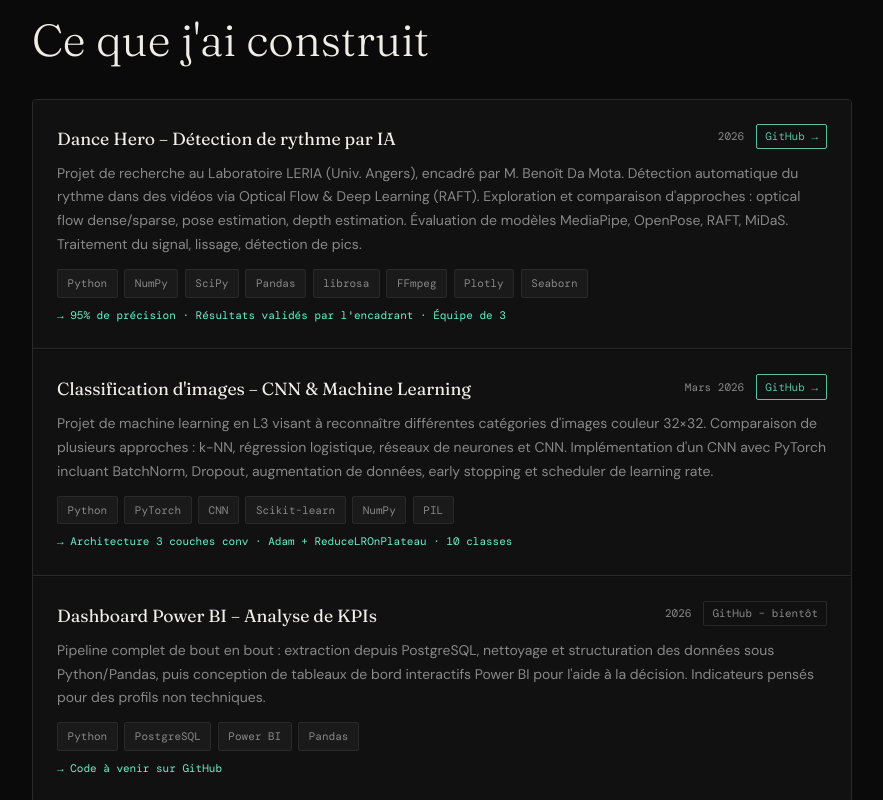
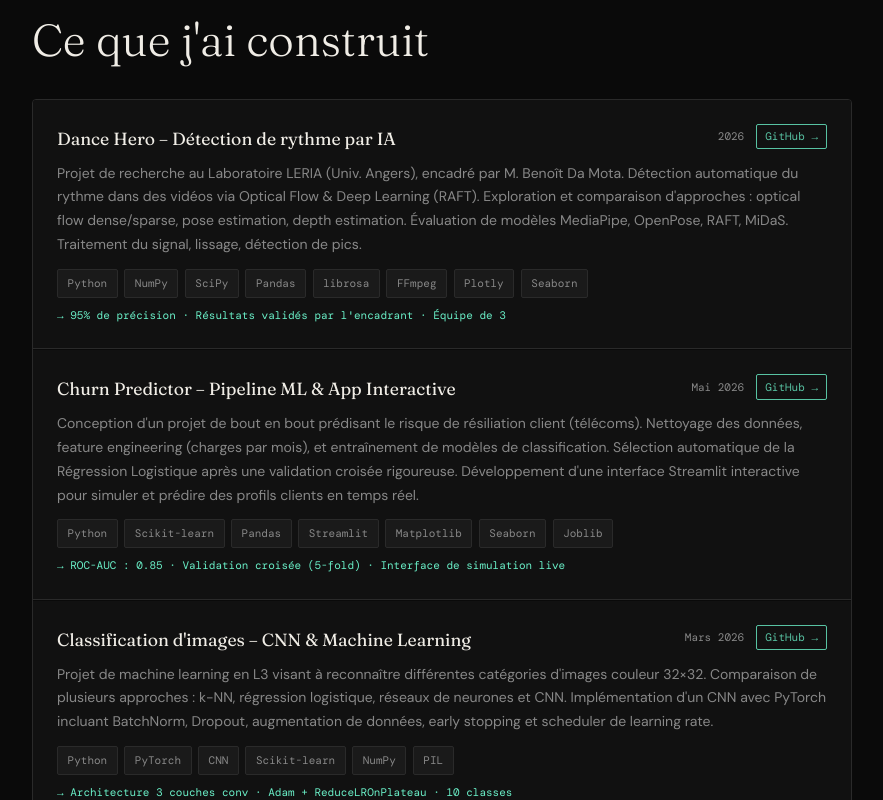
Before and after one commit to Mayaskhemri/portfolio, a plain HTML site: page index.html in a window 1280 px wide. Shown: the part 1797-2597 px from the top of the page, without its empty margins (198-1081 px from the left). Drawn offline with nearby package versions, Linux system fonts and the light colour scheme.

Commit message:
Ajout du projet Churn Prediction au portfolio

```diff
--- a/index.html
+++ b/index.html
@@ -98,7 +98,7 @@ footer{padding:2rem 2.5rem;border-top:1px solid var(--border);display:flex;justi
     <a class="btn btn-ghost" href="#projets">Voir mes projets</a>
   </div>
   <div class="hero-stats">
-    <div><div class="stat-num">3</div><div class="stat-label">Projets publiés</div></div>
+    <div><div class="stat-num">4</div><div class="stat-label">Projets publiés</div></div>
     <div><div class="stat-num">95%</div><div class="stat-label">Précision IA (LERIA)</div></div>
     <div><div class="stat-num">3</div><div class="stat-label">Langues</div></div>
   </div>
@@ -162,6 +162,21 @@ footer{padding:2rem 2.5rem;border-top:1px solid var(--border);display:flex;justi
         <span class="tag">Python</span><span class="tag">NumPy</span><span class="tag">SciPy</span><span class="tag">Pandas</span><span class="tag">librosa</span><span class="tag">FFmpeg</span><span class="tag">Plotly</span><span class="tag">Seaborn</span>
       </div>
       <div class="project-highlight">→ 95% de précision · Résultats validés par l'encadrant · Équipe de 3</div>
+    </div>
+
+    <div class="project-item">
+      <div class="project-header">
+        <span class="project-name">Churn Predictor – Pipeline ML & App Interactive</span>
+        <div class="project-meta">
+          <span class="project-year">Mai 2026</span>
+          <a class="gh-link" href="https://github.com/Mayaskhemri/churn-prediction" target="_blank">GitHub →</a>
+        </div>
+      </div>
+      <p class="project-desc">Conception d'un projet de bout en bout prédisant le risque de résiliation client (télécoms). Nettoyage des données, feature engineering (charges par mois), et entraînement de modèles de classification. Sélection automatique de la Régression Logistique après une validation croisée rigoureuse. Développement d'une interface Streamlit interactive pour simuler et prédire des profils clients en temps réel.</p>
+      <div class="project-stack">
+        <span class="tag">Python</span><span class="tag">Scikit-learn</span><span class="tag">Pandas</span><span class="tag">Streamlit</span><span class="tag">Matplotlib</span><span class="tag">Seaborn</span><span class="tag">Joblib</span>
+      </div>
+      <div class="project-highlight">→ ROC-AUC : 0.85 · Validation croisée (5-fold) · Interface de simulation live</div>
     </div>
 
     <div class="project-item">
```
